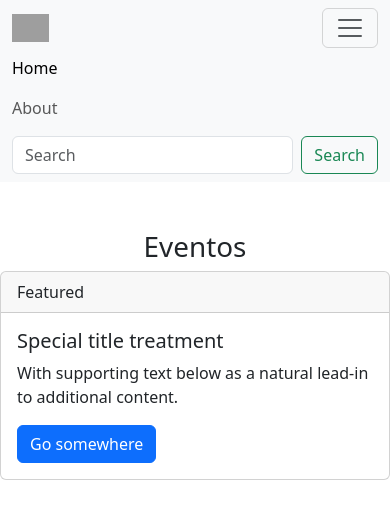
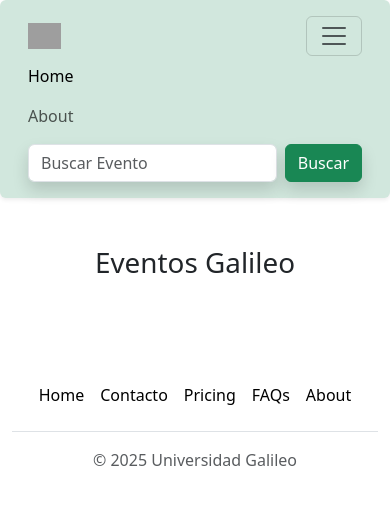
Before and after one commit to cjorellana/Eventos-cj, a Django app: page / in a window 390 px wide, after a click that opens the changed part. Shown: the top 519 px of the page. Run offline with Django 5.2, Linux system fonts and the light colour scheme; data that the repository does not hold is empty; grey boxes are pictures that could not be loaded.

Commit message:
Actualizar configuración de Django, agregar nuevos modelos y vistas, y mejorar las plantillas. Se incluye un formulario de contacto y se implementan cambios en la estructura del menú y la página de inicio.

```diff
--- a/core52/urls.py
+++ b/core52/urls.py
@@ -15,8 +15,7 @@
     2. Add a URL to urlpatterns:  path('blog/', include('blog.urls'))
 """
 from django.contrib import admin
-from django.urls import path
-from django.urls import include
+from django.urls import path, include
 
 urlpatterns = [
     path('admin/', admin.site.urls),
--- /dev/null
+++ b/eventos/templates/components/_footer.html
@@ -0,0 +1,20 @@
+<div class="container mt-5">
+    <footer class="py-3 my-4">
+        <ul class="nav justify-content-center border-bottom pb-3 mb-3">
+             <li class="nav-item">
+                    <a href="{% url 'home'%}" class="nav-link px-2 text-body-secondary text-body-emphasis">
+                        Home
+                    </a>
+            </li>
+            <li class="nav-item">
+                    <a href="{% url 'contacto'%}" class="nav-link px-2 text-body-secondary text-body-emphasis">
+                        Contacto
+                    </a>
+            </li>
+            <li class="nav-item"><a href="#" class="nav-link px-2 text-body-secondary text-body-emphasis">Pricing</a></li>
+            <li class="nav-item"><a href="#" class="nav-link px-2 text-body-secondary text-body-emphasis">FAQs</a></li>
+            <li class="nav-item"><a href="#" class="nav-link px-2 text-body-secondary text-body-emphasis">About</a></li>
+        </ul>
+        <p class="text-center text-body-secondary">© 2025 Universidad Galileo</p>
+    </footer>
+</div>
--- a/eventos/templates/components/menu.html
+++ b/eventos/templates/components/menu.html
@@ -1,7 +1,7 @@
 {% block menu %}
 
 {% load static %}
-<nav class="navbar navbar-expand-lg bg-body-tertiary">
+<nav class=" navbar navbar-expand-lg bg-success-subtle shadow-sm p-3 mb-5 bg-body-tertiary rounded" >
   <div class="container-fluid">
     <img src="{% static 'img/logo-noslogan.png' %}" alt="Logo" style="width: 10%;">
     <a href="{% url 'home' %}"></a>
@@ -18,9 +18,10 @@
           <a class="nav-link" href="{% url 'about' %}">About</a>
         </li>
       </ul>
-      <form class="d-flex" role="search">
-        <input class="form-control me-2" type="search" placeholder="Search" aria-label="Search"/>
-        <button class="btn btn-outline-success" type="submit">Search</button>
+      <form class="d-flex" role="search" action = "{% url 'buscar' %}" method="post">
+        {% csrf_token %}
+        <input class="form-control me-2 shadow" type="search" placeholder="Buscar Evento" aria-label="Search" name="nombre"/>
+        <button class="btn btn-success shadow" type="submit">Buscar</button>
       </form>
     </div>
   </div>
--- a/eventos/templates/home.html
+++ b/eventos/templates/home.html
@@ -1,27 +1,63 @@
 {% extends "layout/base.html" %}
 {% block content %}
-<div class="container mt-5 text-center">
+{% load static %}
+
+
+
+<div class="container my-5 text-center">
     <h1>{{ title }}</h1>
-
 </div>
 
-<!-- <ul>
-    {% for row in listado %}
-        <li>
-            {{ row.nombre }} - {{ row.description }}
-        </li>
-    {% endfor %}
-</ul> -->
+<div class="container mt-3 ">
+    <div class="row g-3">
+        {% for row in listado %}
+        <div class="col-12 col-md-6 d-flex justify-content-center ">
+            <div class="card w-100 shadow p-3 mb-3 bg-body-tertiary border border-success-subtle rounded">
+                <div class="card-body">
+                    <div class="d-flex justify-content-center mb-4">
+                        <a href="{% url 'detalle' row.id %}" class="nav-link active" aria-current="page">
+                            <h3 class="card-title text-center mb-3">{{ row.nombre }}</h3>
+                        </a>
+                    </div>
+                    <div class="d-flex justify-content-center mb-4">
 
-<div class="card">
-    <div class="card-header">
-        Featured
-    </div>
-    <div class="card-body">
-        <h5 class="card-title">Special title treatment</h5>
-        <p class="card-text">With supporting text below as a natural lead-in to additional content.</p>
-        <a href="#" class="btn btn-primary">Go somewhere</a>
+                        {% if row.image %}
+                        <img class="w-75" src="{{ row.image.url }}" />
+                        {% else %}
+                        <img src="{% static 'img/descargar.jpg' %}" />
+                        {% endif %}
+
+                    </div>
+
+                    <div class="d-flex justify-content-between">
+                        <p class="card-text">Inicia: {{row.fecha_Inicio|date:"d/m/Y"}}</p>
+                        <p class="card-text">Finaliza: {{row.fecha_fin|date:"d/m/Y"}}</p>
+                    </div>
+                    <div class="d-flex card-text">
+                        <p>Ultimo dia para asignarse</p>
+                        <p class="fw-bold">: {{row.fecha_fin_asig}}</p>
+                    </div>
+
+                    <div class="d-flex justify-content-between">
+                        <div class="d-flex align-items-center gap-2 text-success">
+                            <svg xmlns="http://www.w3.org/2000/svg" width="16" height="16" fill="currentColor" class="bi bi-credit-card"
+                            viewBox="0 0 16 16">
+                            <path
+                            d="M0 4a2 2 0 0 1 2-2h12a2 2 0 0 1 2 2v8a2 2 0 0 1-2 2H2a2 2 0 0 1-2-2zm2-1a1 1 0 0 0-1 1v1h14V4a1 1 0 0 0-1-1zm13 4H1v5a1 1 0 0 0 1 1h12a1 1 0 0 0 1-1z" />
+                            <path d="M2 10a1 1 0 0 1 1-1h1a1 1 0 0 1 1 1v1a1 1 0 0 1-1 1H3a1 1 0 0 1-1-1z" />        </svg>
+                            <p class="card-text">Q.{{row.precio}}</p>
+                        </div>
+                        <div class="text-primary">
+                            <svg xmlns="http://www.w3.org/2000/svg" width="16" height="16" fill="currentColor" class="bi bi-cart-plus-fill" viewBox="0 0 16 16">
+                                <path d="M.5 1a.5.5 0 0 0 0 1h1.11l.401 1.607 1.498 7.985A.5.5 0 0 0 4 12h1a2 2 0 1 0 0 4 2 2 0 0 0 0-4h7a2 2 0 1 0 0 4 2 2 0 0 0 0-4h1a.5.5 0 0 0 .491-.408l1.5-8A.5.5 0 0 0 14.5 3H2.89l-.405-1.621A.5.5 0 0 0 2 1zM6 14a1 1 0 1 1-2 0 1 1 0 0 1 2 0m7 0a1 1 0 1 1-2 0 1 1 0 0 1 2 0M9 5.5V7h1.5a.5.5 0 0 1 0 1H9v1.5a.5.5 0 0 1-1 0V8H6.5a.5.5 0 0 1 0-1H8V5.5a.5.5 0 0 1 1 0"/>
+                            </svg>
+                            <a href="#" class="link-primary link-offset-2 link-underline-opacity-25 link-underline-opacity-100-hover">Agregar al carrito</a>
+                        </div>
+                    </div>
+                </div>
+            </div>
+        </div>
+        {% endfor %}
     </div>
 </div>
-
 {% endblock %}
--- a/eventos/templates/layout/base.html
+++ b/eventos/templates/layout/base.html
@@ -1,3 +1,4 @@
+
 <!DOCTYPE html>
 <html lang="en">
     <head>
@@ -7,12 +8,16 @@
         <link href="https://cdn.jsdelivr.net/npm/bootstrap@5.3.6/dist/css/bootstrap.min.css" rel="stylesheet" integrity="sha384-4Q6Gf2aSP4eDXB8Miphtr37CMZZQ5oXLH2yaXMJ2w8e2ZtHTl7GptT4jmndRuHDT" crossorigin="anonymous">
     </head>
     <body>
+        {% load static %}
 
         {% include "components/menu.html" %}
         {% block content %}
 
         {% endblock %}
 
+
+        {% include "components/_footer.html" %}
+
         <script src="https://cdn.jsdelivr.net/npm/bootstrap@5.3.6/dist/js/bootstrap.bundle.min.js" integrity="sha384-j1CDi7MgGQ12Z7Qab0qlWQ/Qqz24Gc6BM0thvEMVjHnfYGF0rmFCozFSxQBxwHKO" crossorigin="anonymous"></script>
     </body>
 </html>
--- a/eventos/urls.py
+++ b/eventos/urls.py
@@ -1,9 +1,14 @@
 from django.contrib import admin
+from django.conf import settings
+from django.conf.urls.static import static
 from django.urls import path
 
 from . import views
 
-urlpatterns = [
+urlpatterns = [ # URL patterns de la aplicación eventos
     path('', views.home, name='home'),
+    path('detalle/<int:id>', views.detalle, name='detalle'), # Detalle de un evento en particular
     path('about/', views.about, name='about'),
-]
+    path('buscar/', views.buscar, name='buscar'),
+    path('contacto/', views.Contacto, name='contacto'),
+] + static(settings.MEDIA_URL, document_root=settings.MEDIA_ROOT)
--- a/eventos/views.py
+++ b/eventos/views.py
@@ -1,28 +1,60 @@
-from django.shortcuts import render
-from .models import evento
+from django.shortcuts import render, redirect, get_object_or_404
+
+from .models import evento, contacto
 # Create your views here.
 
 def home(request):
 
     # listado = evento.objects.all().order_by('fecha_Inicio')
-    listado_eventos = evento.objects.all().filter(activo=True).order_by('fecha_Inicio')
-    # listado_eventos = evento.objects.all()
+    # listado_eventos = evento.objects.all().filter(activo=True).order_by('fecha_Inicio')
+    listado_eventos = evento.objects.all()
 
     data = {
-        'title': 'Eventos',
+        'title': 'Eventos Galileo',
         'listado': listado_eventos,
     }
 
-    # data = {
-    #     'title': 'Eventos',
-    #     'parrafo': 'bienvenido al sistema de eventos!',
-    #     'eventos': [
-    #         {'nombre': 'Concierto de Rock', 'fecha': '2023-10-01', 'lugar': 'Estadio Nacional'},
-    #         {'nombre': 'Feria de Tecnología', 'fecha': '2023-10-15', 'lugar': 'Centro de Convenciones'},
-    #         {'nombre': 'Festival de Cine', 'fecha': '2023-11-05', 'lugar': 'Cinepolis'},
-    #     ]
-    # }
     return render(request, 'home.html', data)
 
 def about(request):
+
     return render(request, 'about.html')
+
+
+
+
+def buscar(request):
+    nombre = request.POST.get('nombre', '')
+
+    if nombre:
+        listado_eventos = evento.objects.filter(nombre__icontains=nombre).order_by('fecha_Inicio')
+    else:
+        listado_eventos = evento.objects.all().order_by('fecha_Inicio')
+    data = {
+        'title': 'Eventos encontrados...',
+        'listado': listado_eventos,
+    }
+    return render(request, 'home.html', data)
+
+def detalle(request, id=None):
+    if id is None:
+        return redirect('home')
+
+    listado_eventos = get_object_or_404(evento, pk=id)
+
+    data = {
+        'title': 'Detalle del evento',
+        'listado': listado_eventos,
+    }
+
+    return render(request, 'detalle.html', data)
+
+def Contacto(request):
+    if request.method == 'POST':
+        nombre_form = request.POST.get('nombre', '')
+        email_form = request.POST.get('email', '')
+        mensaje_form = request.POST.get('mensaje', '')
+
+        nuevo_contacto = contacto(nombre_persona=nombre_form, correo=email_form, mensaje=mensaje_form, tipo=1)  # Asignando un tipo por defecto
+        nuevo_contacto.save()
+    return render(request, 'contacto.html')
```
Also changed, not shown: core52/settings.py (+5 -3 lines), eventos/models.py (+15 -1 lines), eventos/templates/contacto.html (added, +29 -0 lines), eventos/templates/detalle.html (added, +10 -0 lines), eventos/admin.py (line endings or trailing spaces), eventos/migrations/0003_evento_image.py (added), eventos/migrations/0004_remove_evento_id_evento_id.py (added), eventos/migrations/0005_contacto.py (added), eventos/static/img/descargar.jpg (added).
